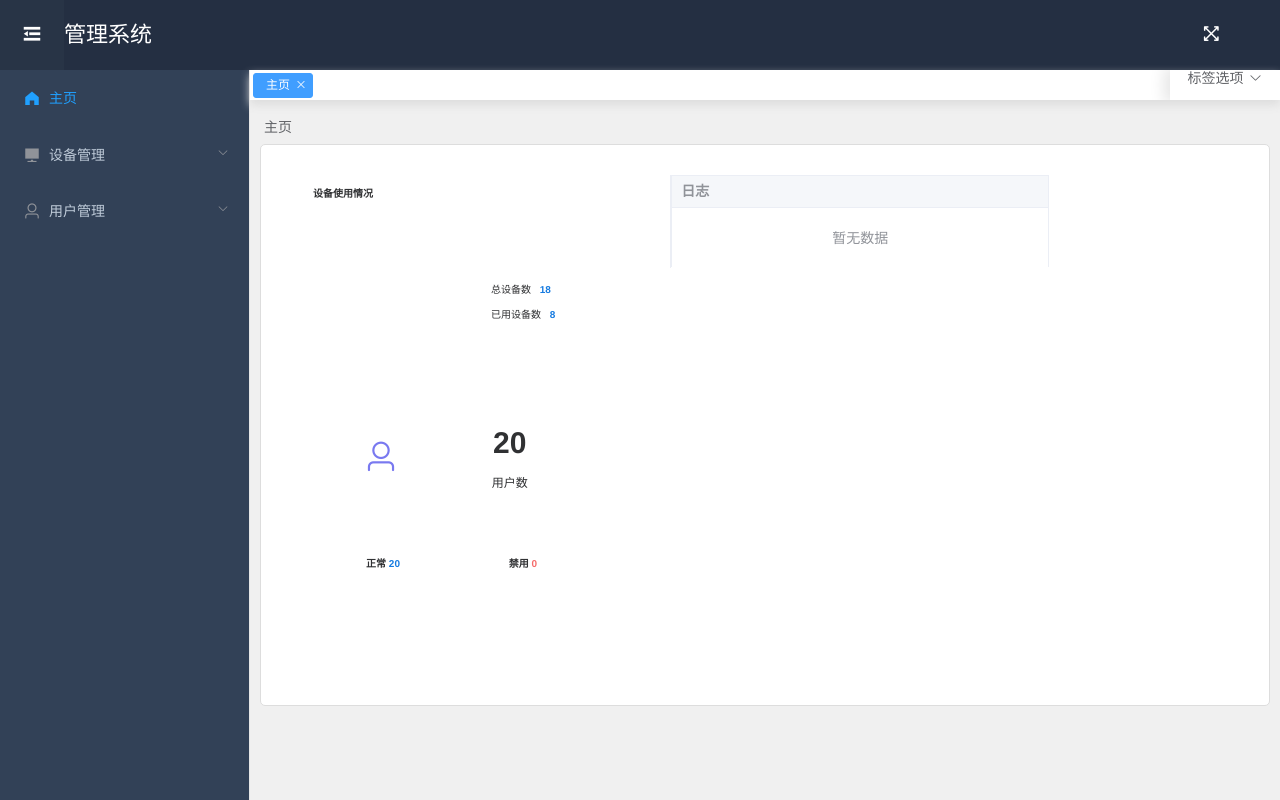
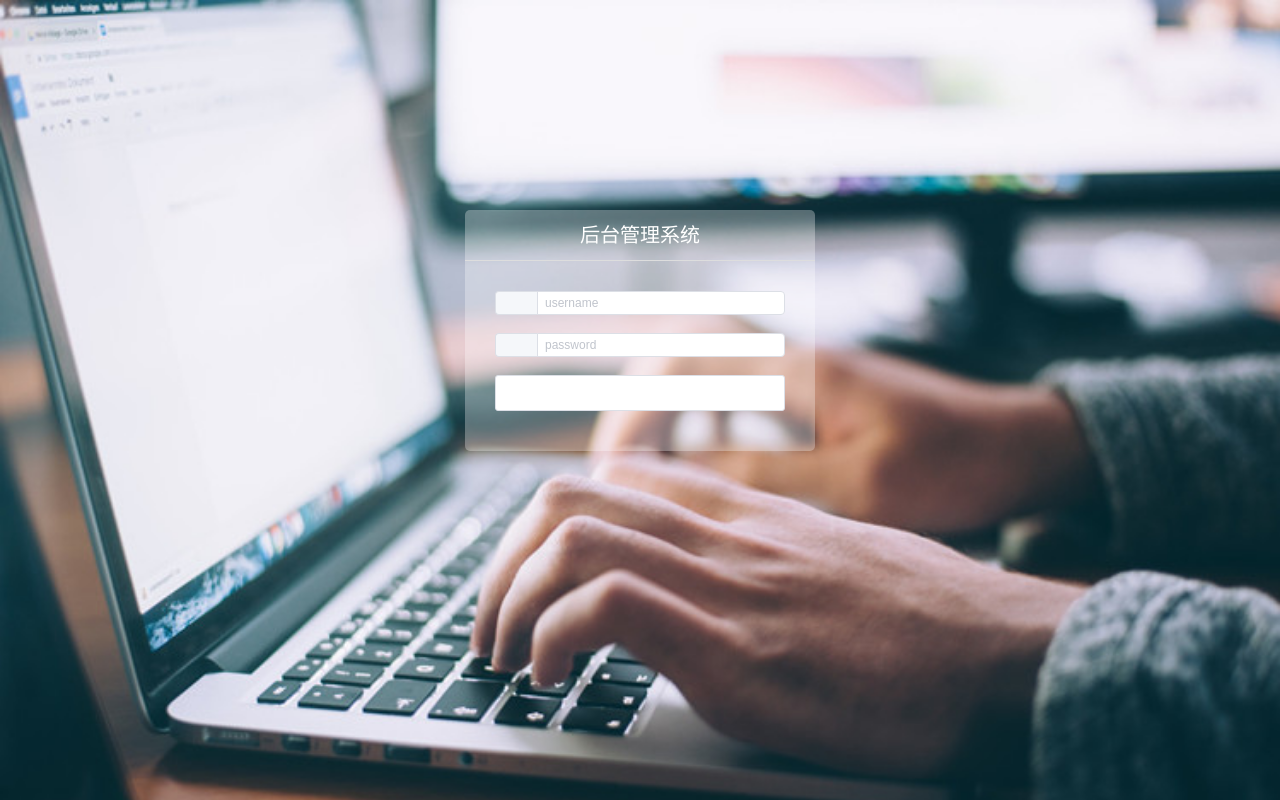
Before and after one commit to sejimai/vue-manage-system, a Vue app: page /#/login in a window 1280 px wide. Before the commit this address led to /#/Home. Built offline with nearby package versions, Linux system fonts and the light colour scheme.

Commit message:
[BP] add Login page
Add Login page.

```diff
--- /dev/null
+++ b/src/components/page/Login.vue
@@ -0,0 +1,114 @@
+<template>
+  <div class="login-wrap">
+    <div class="ms-login">
+      <div class="ms-title">后台管理系统</div>
+      <el-form
+        :model="param"
+        :rules="rules"
+        ref="login"
+        label-width="0px"
+        class="ms-content"
+      >
+        <el-form-item prop="username">
+          <el-input v-model="param.username" placeholder="username">
+            <el-button class="primary" slot="prepend" icon="el-icon-lx-people"></el-button>
+          </el-input>
+        </el-form-item>
+        <el-form-item prop="password">
+          <el-input
+            type="password"
+            placeholder="password"
+            v-model="param.password"
+            @keyup.enter.native="submitForm()"
+          >
+            <el-button class="primary" slot="prepend" icon="el-icon-lx-lock"></el-button>
+          </el-input>
+        </el-form-item>
+        <div class="login-btn">
+          <el-button class="primary" type="primary" @click="submitForm()">登录</el-button>
+        </div>
+      </el-form>
+    </div>
+  </div>
+</template>
+
+<script>
+export default {
+  data: function () {
+    return {
+      param: {
+        username: "",
+        password: "",
+      },
+      rules: {
+        username: [
+          { required: true, message: "请输入用户名", trigger: "blur" },
+        ],
+        password: [{ required: true, message: "请输入密码", trigger: "blur" }],
+      },
+    };
+  },
+  created() {
+    if (this.GLOBAL.token == "") {
+      console.log(this.GLOBAL.token);
+    } else {
+      this.$router.replace("/");
+    }
+  },
+  methods: {
+    submitForm() {
+      var that = this;
+      this.GLOBAL.token = "login";
+      that.$message({
+        message: "登录成功",
+        type: "success",
+      });
+      this.$router.replace("/");
+    },
+  },
+};
+</script>
+
+<style scoped>
+.login-wrap {
+  position: relative;
+  width: 100%;
+  height: 100%;
+  background-image: url(../../assets/picture/login-bg.jpg);
+  background-size: 100%;
+}
+.ms-title {
+  width: 100%;
+  line-height: 50px;
+  text-align: center;
+  font-size: 20px;
+  color: #fff;
+  border-bottom: 1px solid #ddd;
+}
+.ms-login {
+  position: absolute;
+  left: 50%;
+  top: 50%;
+  width: 350px;
+  margin: -190px 0 0 -175px;
+  border-radius: 5px;
+  background: rgba(255, 255, 255, 0.3);
+  overflow: hidden;
+}
+.ms-content {
+  padding: 30px 30px;
+}
+.login-btn {
+  text-align: center;
+}
+.login-btn button {
+  width: 100%;
+  height: 36px;
+  margin-bottom: 10px;
+}
+.login-tips {
+  font-size: 12px;
+  line-height: 30px;
+  color: #fff;
+}
+</style>
--- a/src/main.js
+++ b/src/main.js
@@ -30,7 +30,11 @@ const i18n = new VueI18n({
 
 //使用钩子函数对路由进行权限跳转
 router.beforeEach((to, from, next) => {
-    next();
+    if (globalData.token == '' && to.path !== '/login') {
+        next('/login');
+    } else {
+        next();
+    }
 });
 
 new Vue({
--- a/src/router/index.js
+++ b/src/router/index.js
@@ -66,6 +66,14 @@ export default new Router({
             ],
         },
         {
+            path: '/login',
+            component: () =>
+                import ( /* webpackChunkName: "dashboard" */ '../components/page/Login.vue'),
+            meta: {
+                title: '登录',
+            },
+        },
+        {
             path: '*',
             redirect: '/',
         }
```
Also changed, not shown: src/assets/picture/login-bg.jpg (added), 1 other file (tests, documents, lock files or other folders).
